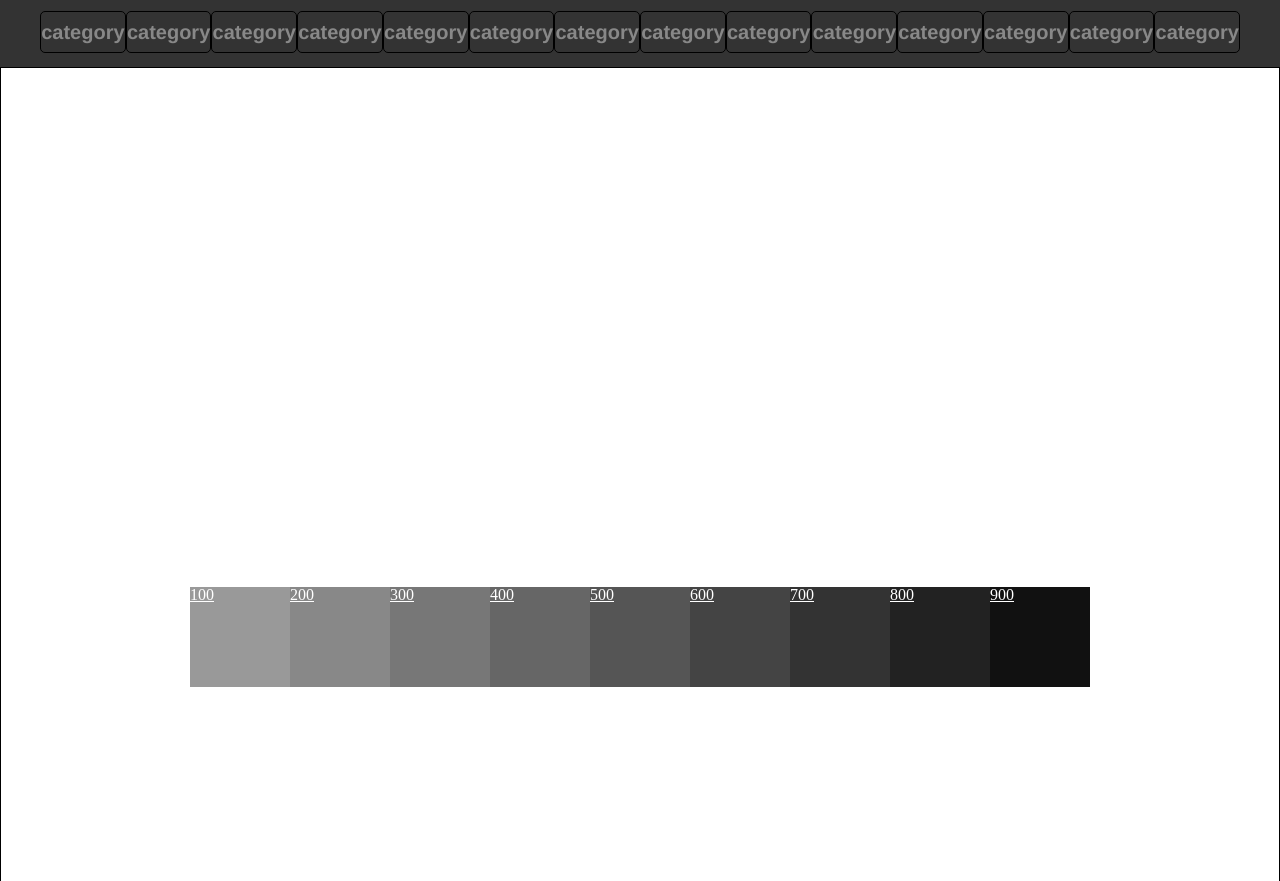
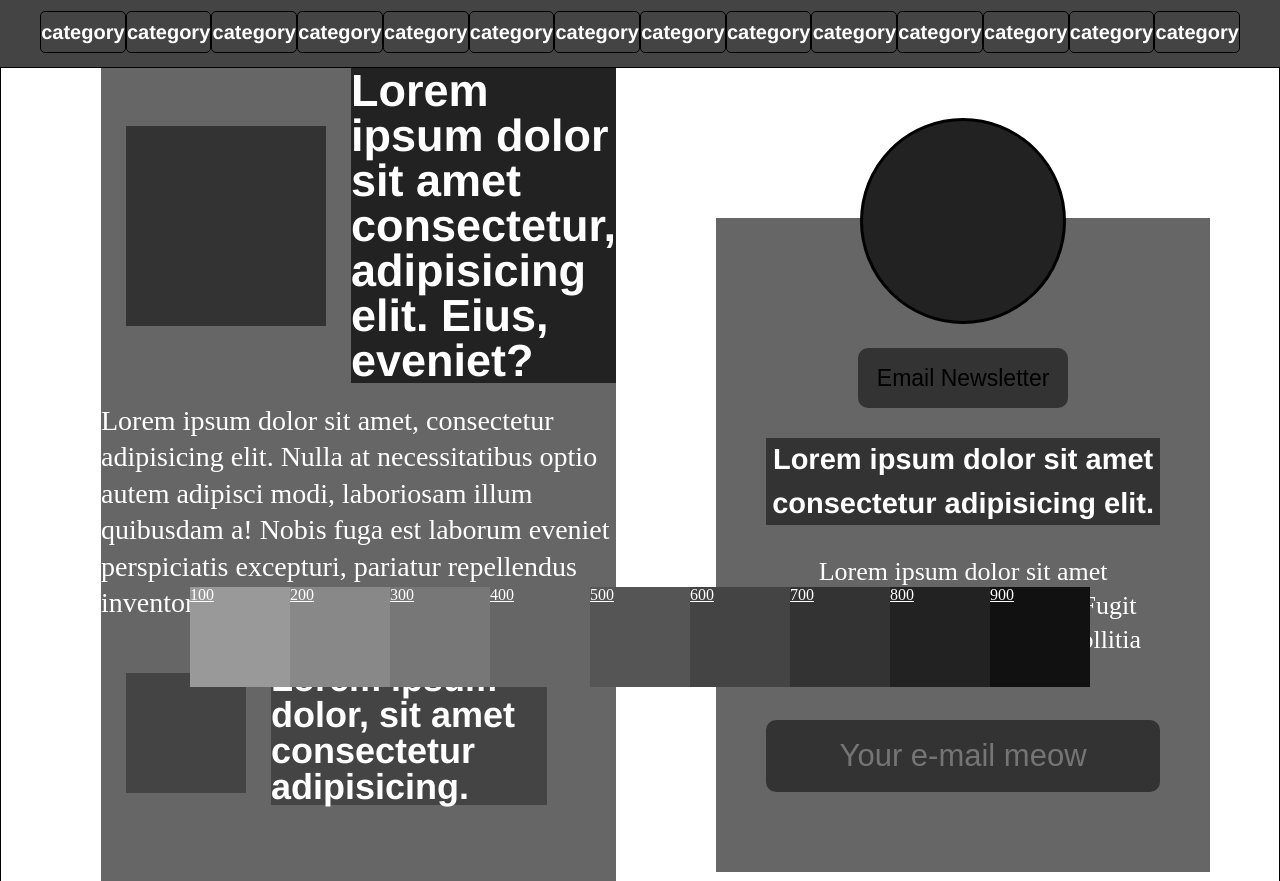
Before and after one commit to georgezhu211/smashing-magazine-heatmap, a plain HTML site: page index.html in a window 1280 px wide. Shown: the part 113-994 px from the top of the page. Drawn offline with Linux system fonts and the light colour scheme.

Commit message:
section 1 finished

```diff
--- a/index.html
+++ b/index.html
@@ -38,7 +38,38 @@
       <div class="category-item">category</div>
       <div class="category-item">category</div>
     </ul>
-    <section class="section-1"></section>
+    <section class="section-1">
+      <div class="left-1">
+        <div class="article-1">
+          <div class="article-head">
+            <div class="article-pic first"></div>
+            <h1 class="article-title first">Lorem ipsum dolor sit amet consectetur, adipisicing elit. Eius, eveniet?</h1>
+          </div>
+          <p>Lorem ipsum dolor sit amet, consectetur adipisicing elit. Nulla at necessitatibus optio autem adipisci modi, laboriosam illum quibusdam a! Nobis fuga est laborum eveniet perspiciatis excepturi, pariatur repellendus inventore veniam.</p>
+        </div>
+        <div class="article-1">
+          <div class="article-head">
+            <div class="article-pic"></div>
+            <h1 class="article-title">Lorem ipsum dolor, sit amet consectetur adipisicing.</h1>
+          </div>
+        </div>
+        <div class="article-1">
+          <div class="article-head">
+            <div class="article-pic"></div>
+            <h1 class="article-title">Lorem ipsum dolor sit amet consectetur, adipisicing.</h1>
+          </div>
+        </div>
+      </div>
+      <div class="right-1">
+        <div class="email-form">
+          <div class="cat-logo"></div>
+          <button>Email Newsletter</button>
+          <h1>Lorem ipsum dolor sit amet consectetur adipisicing elit.</h1>
+          <p>Lorem ipsum dolor sit amet consectetur adipisicing elit. Fugit libero, itaque autem sequi mollitia non.</p>
+          <input type="text" placeholder="Your e-mail meow">
+        </div>
+      </div>
+    </section>
     <section class="section-2"></section>
     <div class="all-guides"></div>
     <section class="section-3"></section>
--- a/styles/style.css
+++ b/styles/style.css
@@ -67,7 +67,7 @@
   display: flex;
   font-family: 'Franklin Gothic Medium', 'Arial Narrow', Arial, sans-serif;
   background-color: var(--clr-gray-800);
-  color: var(--clr-gray-100);
+  color: white;
 }
 
 .nav-item {
@@ -82,7 +82,6 @@
   flex: 2;
   font-size: 38px;
   background-color: var(--clr-gray-900);
-
 }
 
 .searchbar {
@@ -99,13 +98,13 @@
 
 .category-list {
   height: 70px;
-  background-color: var(--clr-gray-700);
+  background-color: var(--clr-gray-600);
   display: flex;
   justify-content: space-around;
   align-items: center;
   font-family: 'Franklin Gothic Medium', 'Arial Narrow', Arial, sans-serif;
   font-weight: bold;
-  color: var(--clr-gray-200);
+  color: white;
   padding: 0 40px;
 }
 
@@ -122,8 +121,138 @@
 .section-1 {
   border: 1px solid black;
   height: 1000px;
+  display: grid;
+  grid-template-areas: "left right";
+  grid-template-columns: 2fr 1fr;
+  grid-gap: 100px;
+  padding: 0 100px;
+  color: white;
 }
 
+h1 {
+  font-family: 'Franklin Gothic Medium', 'Arial Narrow', Arial, sans-serif;
+  font-weight: bold;
+}
+
+.left-1 {
+  grid-area: left;
+  display: flex;
+  flex-direction: column;
+  background-color: var(--clr-gray-400);
+}
+
+.article-1 {
+  flex: 1;
+  display: flex;
+  justify-content: center;
+  flex-direction: column;
+}
+
+.article-1:first-child {
+  flex: 2;
+}
+
+.article-head {
+  display: flex;
+  align-items: center;
+}
+
+.article-pic {
+  height: 120px;
+  width: 120px;
+  margin: 0 25px;
+  background-color: var(--clr-gray-600);
+
+}
+
+.article-pic.first {
+  width: 200px;
+  height: 200px;
+  background-color: var(--clr-gray-700);
+
+}
+
+.article-title {
+  font-size: 36px;
+  flex: 0.8;
+  background-color: var(--clr-gray-600);
+}
+
+.article-title.first {
+  font-size: 45px;
+  flex: 0.8;
+  background-color: var(--clr-gray-800);
+
+}
+
+.article-1 p {
+  font-size: 28px;
+  line-height: 1.3;
+  padding-top: 20px;
+}
+
+.right-1 {
+  grid-area: right;
+}
+
+.email-form {
+  margin-top: 150px;
+  display: flex;
+  flex-direction: column;
+  align-items: center;
+  text-align: center;
+  background-color: var(--clr-gray-400);
+  position: relative;
+  padding: 130px 50px 0 50px;
+  color: white;
+}
+
+.cat-logo {
+  border: 3px solid black;
+  width: 200px;
+  height: 200px;
+  position: absolute;
+  top: -100px;
+  border-radius: 50%;
+  background-color: var(--clr-gray-800);
+}
+
+.email-form button {
+  width: 210px;
+  height: 60px;
+  background-color: var(--clr-gray-700);
+  font-size: 23px;
+  border: none;
+  border-radius: 10px;
+}
+
+.email-form h1 {
+  margin-top: 30px;
+  margin-bottom: 30px;
+  font-size: 29px;
+  background-color: var(--clr-gray-700);
+  line-height: 1.5;
+}
+
+.email-form p {
+  font-size: 26px;
+  line-height: 1.3;
+  margin-bottom:  30px;
+}
+
+.email-form input {
+  width: 390px;
+  height: 70px;
+  margin-bottom: 80px;
+  border-radius: 10px;
+  border: none;
+  background-color: var(--clr-gray-700);
+  font-size: 31px;
+  text-align: center;
+}
+
+
+/*  */
 .section-2 {
   border: 1px solid black;
   height: 600px;
```
